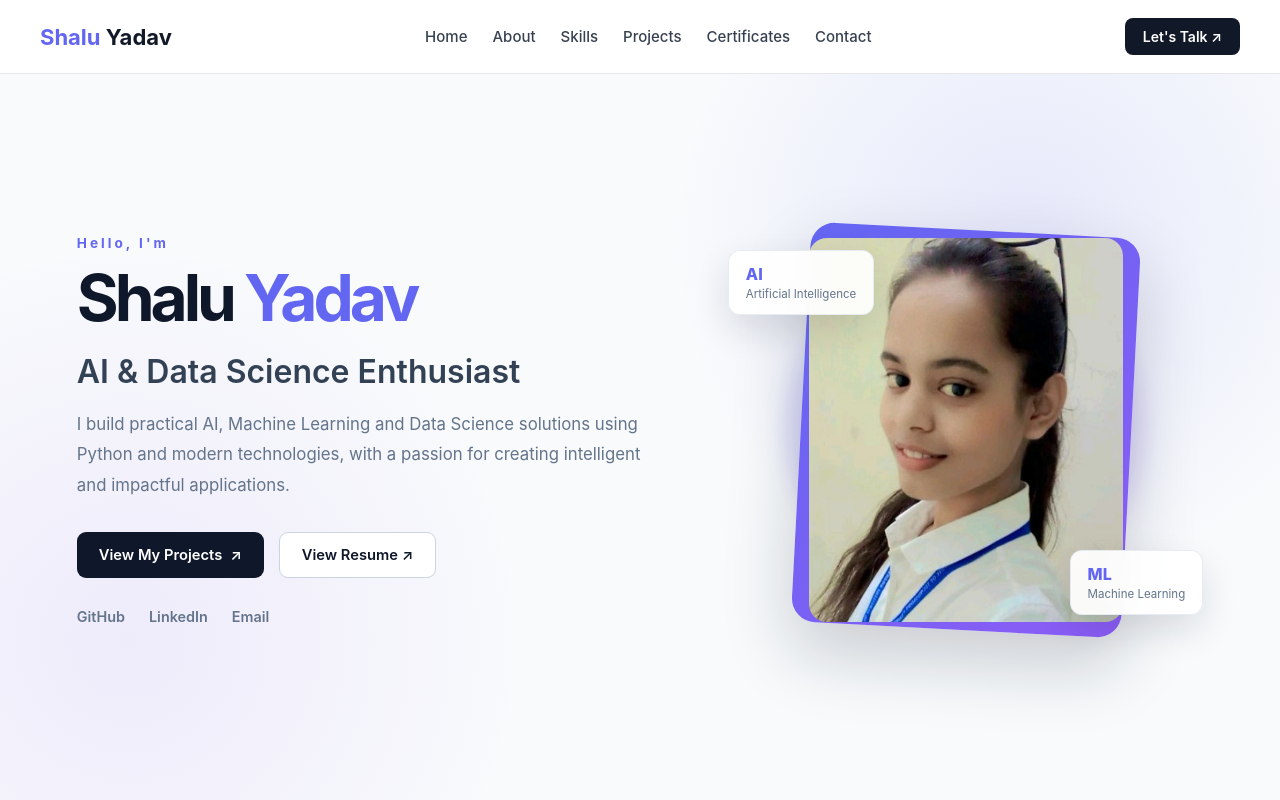
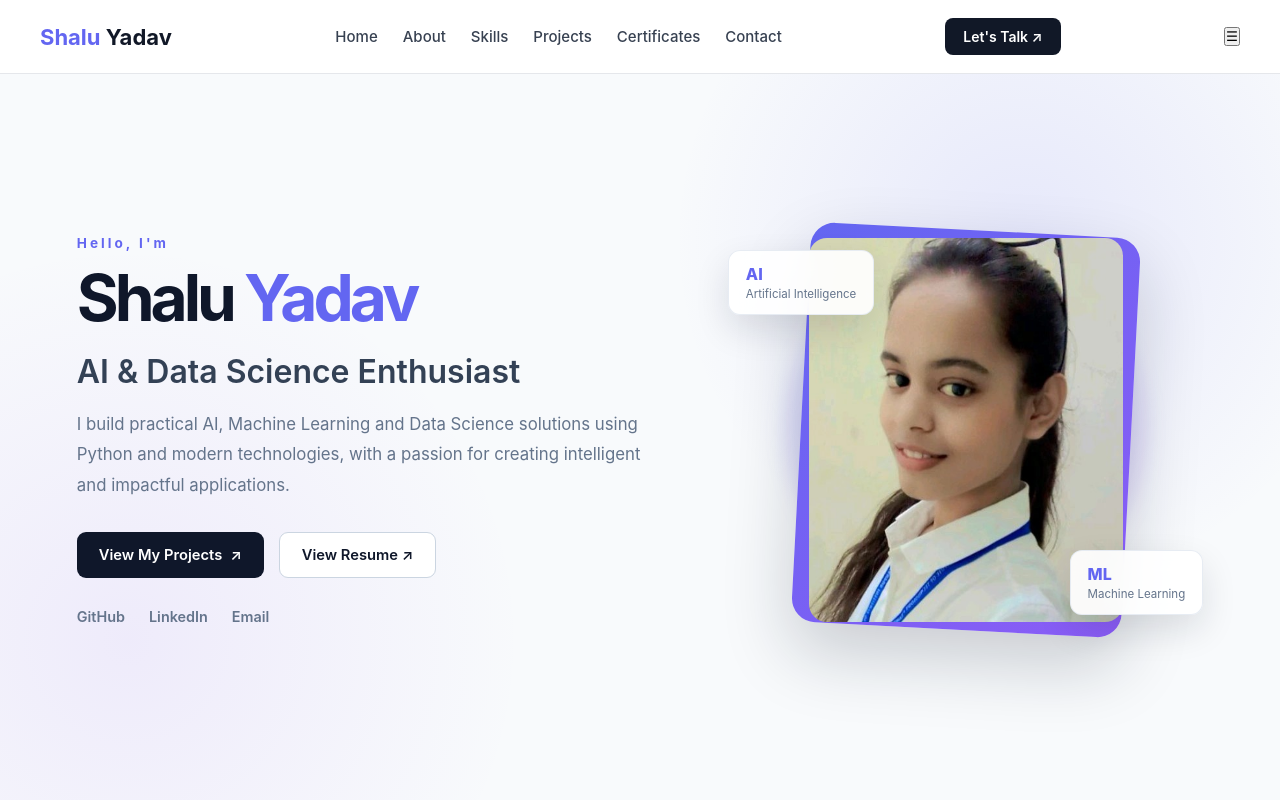
Before and after one commit to Shaluyadu/Portfolio, a React (Vite) app: page / in a window 1280 px wide. Shown: the top 800 px of the page. Built offline with nearby package versions, Linux system fonts and the light colour scheme.

Commit message:
Fix mobile navbar

```diff
--- a/src/components/Navbar.jsx
+++ b/src/components/Navbar.jsx
@@ -1,24 +1,45 @@
+import { useState } from "react";
+
 function Navbar() {
+  const [menuOpen, setMenuOpen] = useState(false);
+
+  const closeMenu = () => setMenuOpen(false);
+
   return (
     <nav className="navbar">
       <div className="navbar-container">
 
-        <a href="#home" className="logo">
+        <a href="#home" className="logo" onClick={closeMenu}>
           <span>Shalu</span> Yadav
         </a>
 
-        <div className="nav-links">
-          <a href="#home">Home</a>
-          <a href="#about">About</a>
-          <a href="#skills">Skills</a>
-          <a href="#projects">Projects</a>
-          <a href="#certificates">Certificates</a>
-          <a href="#contact">Contact</a>
+        {/* Desktop Navigation */}
+        <div className={`nav-links ${menuOpen ? "mobile-open" : ""}`}>
+          <a href="#home" onClick={closeMenu}>Home</a>
+          <a href="#about" onClick={closeMenu}>About</a>
+          <a href="#skills" onClick={closeMenu}>Skills</a>
+          <a href="#projects" onClick={closeMenu}>Projects</a>
+          <a href="#certificates" onClick={closeMenu}>Certificates</a>
+          <a href="#contact" onClick={closeMenu}>Contact</a>
         </div>
 
-        <a href="#contact" className="nav-button">
+        {/* Let's Talk */}
+        <a
+          href="#contact"
+          className="nav-button"
+          onClick={closeMenu}
+        >
           Let's Talk ↗
         </a>
+
+        {/* Mobile Menu Button */}
+        <button
+          className="menu-toggle"
+          onClick={() => setMenuOpen(!menuOpen)}
+          aria-label="Toggle navigation menu"
+        >
+          {menuOpen ? "✕" : "☰"}
+        </button>
 
       </div>
     </nav>
```
